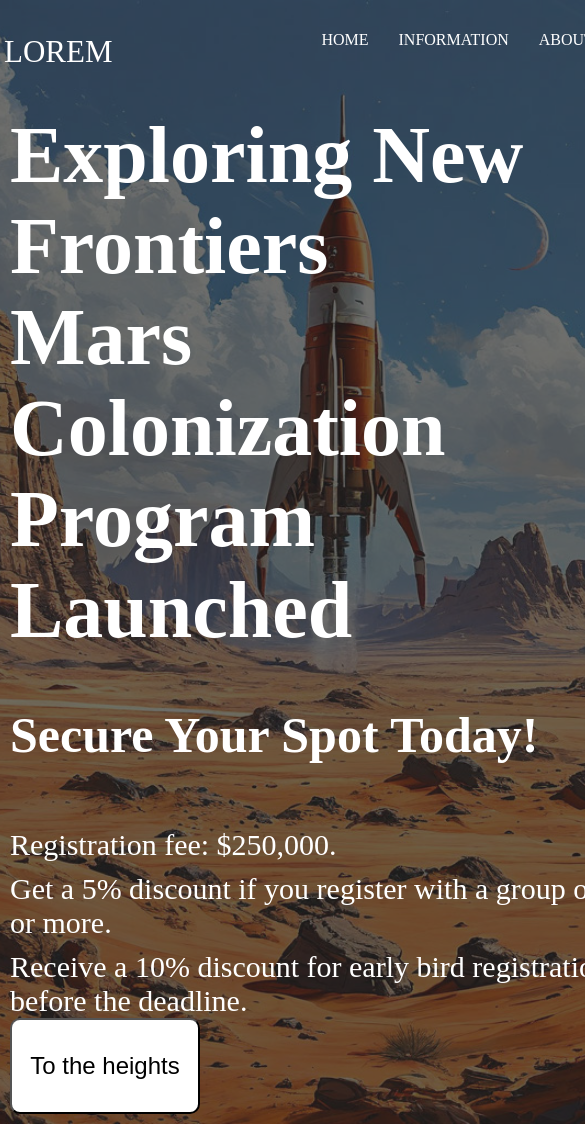
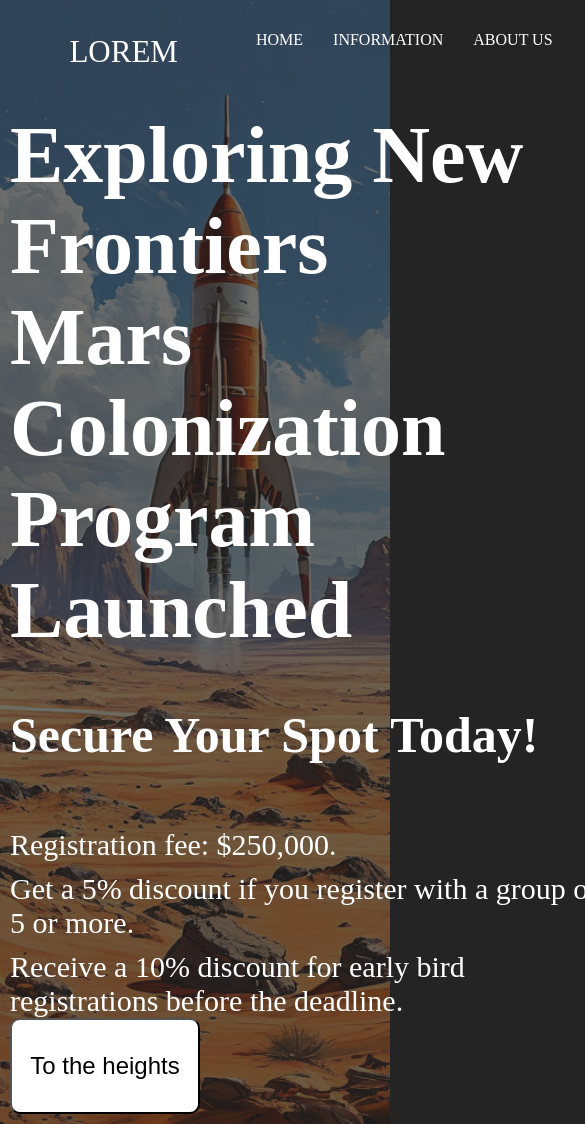
Before and after one commit to atoric4/colonia-, a plain HTML site: page index.html in a window 390 px wide. Shown: the top 1124 px of the page, 585 px wide, since content can reach past the window. Drawn offline with Linux system fonts and the light colour scheme.

Commit message:
ver 1.0.2

```diff
--- a/styles.css
+++ b/styles.css
@@ -38,7 +38,7 @@ p{
 .header__dynamic-part_container{
     width: 100%;
     height: 100px;
-    gap: 205px;
+    gap: clamp(0rem, -2.4699rem + 12.3494vw, 12.8125rem);
     display: flex;
     justify-content: space-evenly;
 }
@@ -258,7 +258,6 @@ p{
     background-image: url(./image/zemlya-kosmos-vselennaya.jpg);
     background-repeat: no-repeat;
     width: clamp(20rem, 4.5783rem + 77.1084vw, 100rem);
-    ;
     border-radius: 30px;
     padding-top: 72px;
     padding-bottom: 72px;
@@ -486,7 +485,7 @@ footer {
         position: absolute;
         inset: 0;
         z-index: -1;
-        width: 100%;
+        width: calc(100vw - var(--scrollbar-width));
         height: 100%;
 
     }
@@ -498,19 +497,11 @@ footer {
 
     .banner_rocket {
         inset: 0;
-        position: absolute;
         object-fit: cover;
         width: 100%;
         height: 100%;
     }
 
-    .header__dynamic-part .sticky {
-        width: 100%;
-    }
-
-    .header__dynamic-part::before {
-        width: 100%;
-    }
 }
 
 @media(max-width: 1250px) {
@@ -520,7 +511,7 @@ footer {
 
 
         flex-wrap: wrap;
-        padding: 10px;
+        padding-top: 10px;
     }
 
     .footer__content_title{
@@ -548,7 +539,7 @@ footer {
     }
 
     .header__intro{
-        width: 100%;
+        width: 95%;
         padding: 10px;
     }
 
@@ -556,7 +547,7 @@ footer {
         width: clamp(18.75rem, 12.762rem + 29.9401vw, 50rem);
     }
 
-    .header__dynamic-part::before{
+    .header__dynamic-part .sti ::before{
         width: 100%;
     }
 
@@ -566,16 +557,3 @@ footer {
     }
 
 }
-
-@media(max-width: 620px){
-    .header__dynamic-part .sticky{
-        width: 250vw;
-        gap: 10px;
-    }
-
-    .header__dynamic-part::before{
-        width: 320vw;
-        position: absolute;
-    }
-
-}
```
